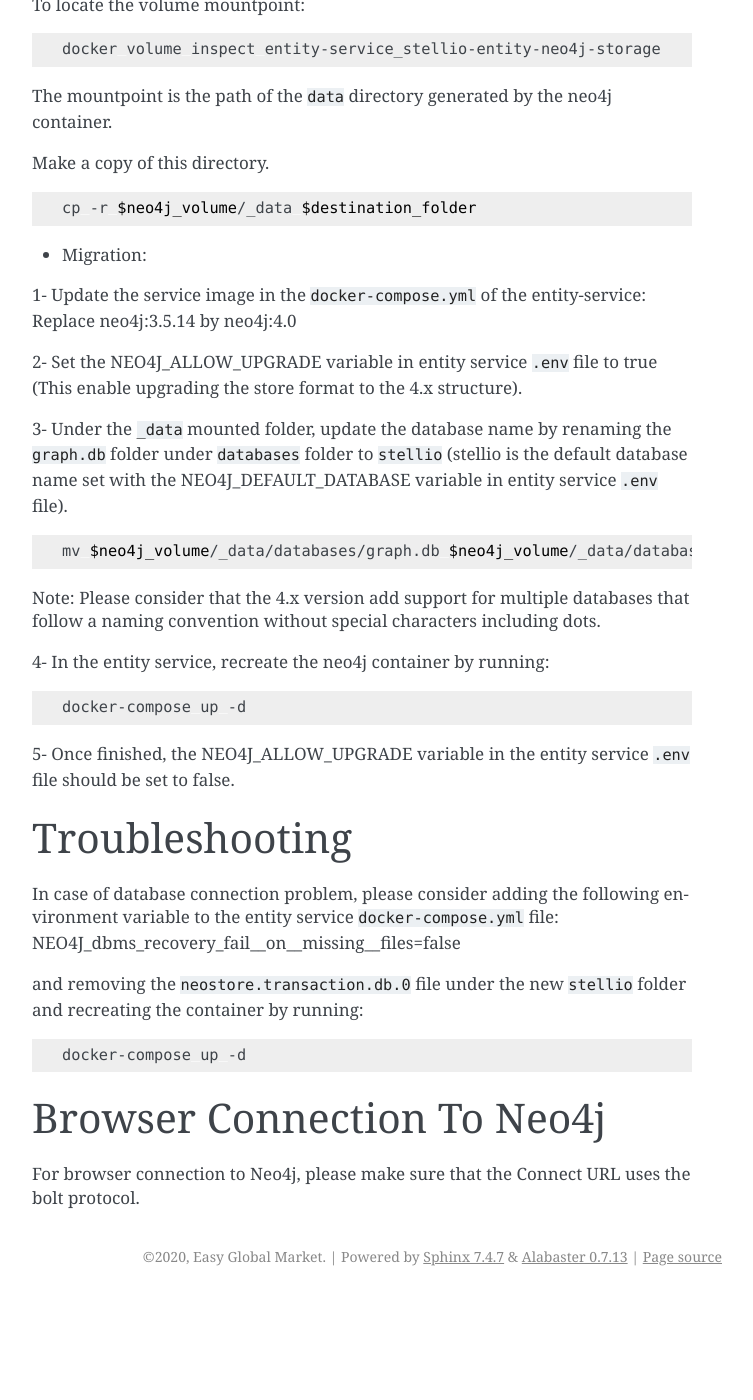
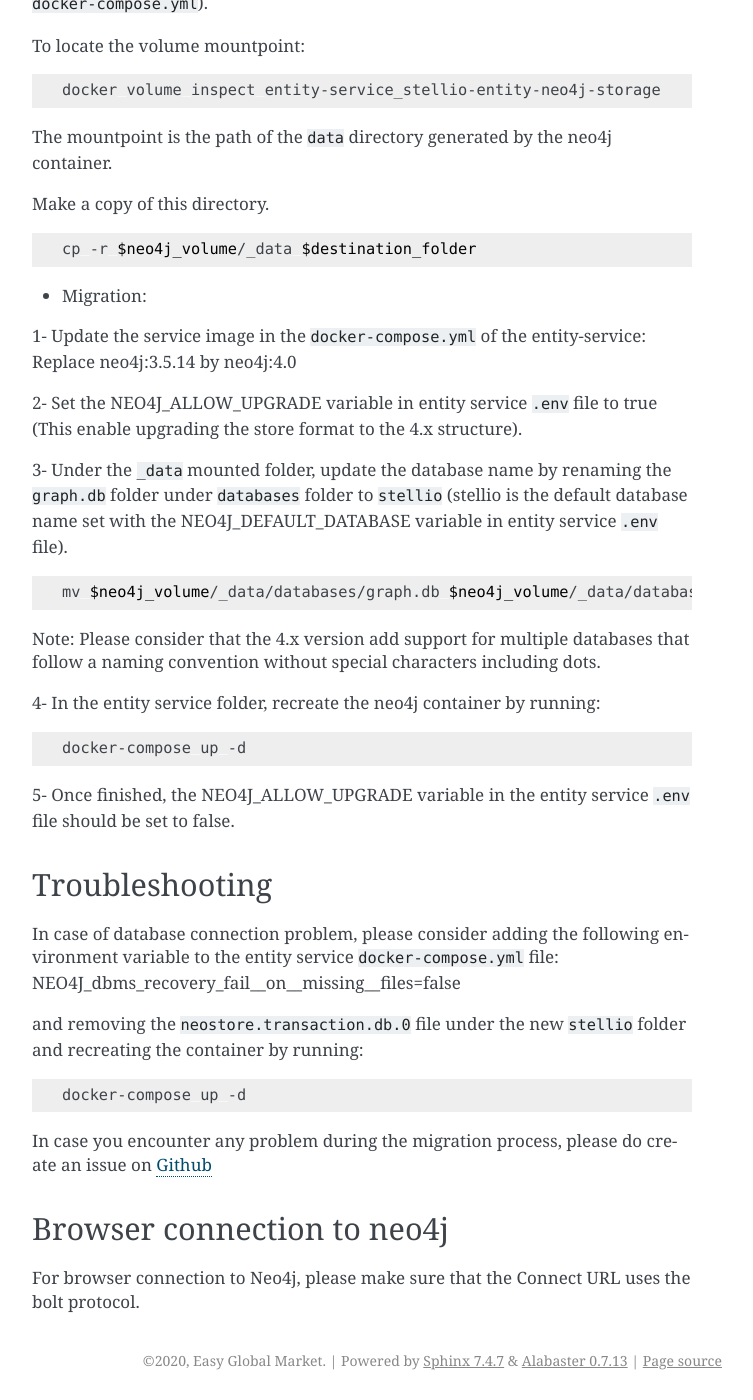
Before and after one commit to stellio-hub/stellio-docs, a Sphinx documentation site: the page built from docs/source/migrations/0.7.0/neo4j-migrations.rst, in a window 1280 px wide and 1400 px high, scrolled down 595 px. Shown: the whole window, without its empty margins (388-1141 px from the left). Built offline with Sphinx 7.4.7, drawn with Linux system fonts in a browser that asks for light colours; before the commit the page ends 1891 px from its top, so only the background shows below that; some of the changed text lies outside the part shown.

Commit message:
documentation: reference migrations by stellio versions + some changes in the neo4j migration note #37

```diff
--- a/docs/index.rst
+++ b/docs/index.rst
@@ -16,10 +16,11 @@
 ===================================
 
 .. toctree::
-   :maxdepth: 2
+   :titlesonly:
+   :maxdepth: 3
    :caption: Contents:
 
-   source/migrations/index
+   source/migrations/0.7.0/index
 
 Indices and tables
 ==================
--- a/docs/source/migrations/neo4j-migrations.rst
+++ b/docs/source/migrations/0.7.0/neo4j-migrations.rst
@@ -1,6 +1,11 @@
+###############
+Neo4j migration
+###############
+
+
 This note describes the necessary steps to migrate a single instance from `Neo4j <https://neo4j.com/>`__ 3.5.x to `Neo4j <https://neo4j.com/>`__ 4.0.x
 
-Upgrading To Neo4j 4.0.x From A 3.5.x Version
+Upgrading to neo4j 4.0.x from a 3.5.x version
 =============================================
 
 -  Backup:
@@ -45,7 +50,7 @@
 
 Note: Please consider that the 4.x version add support for multiple databases that follow a naming convention without special characters including dots.
 
-4- In the entity service, recreate the neo4j container by running:
+4- In the entity service folder, recreate the neo4j container by running:
 
 .. code-block:: shell
 
@@ -65,6 +70,8 @@
 
     docker-compose up -d
 
-Browser Connection To Neo4j
+In case you encounter any problem during the migration process, please do create an issue on `Github <https://github.com/stellio-hub/stellio-context-broker/>`__
+
+Browser connection to neo4j
 ===========================
 For browser connection to Neo4j, please make sure that the Connect URL uses the bolt protocol.
```
Also changed, not shown: docs/source/migrations/0.7.0/index.rst (renamed from docs/source/migrations/index.rst, +5 -2 lines).
